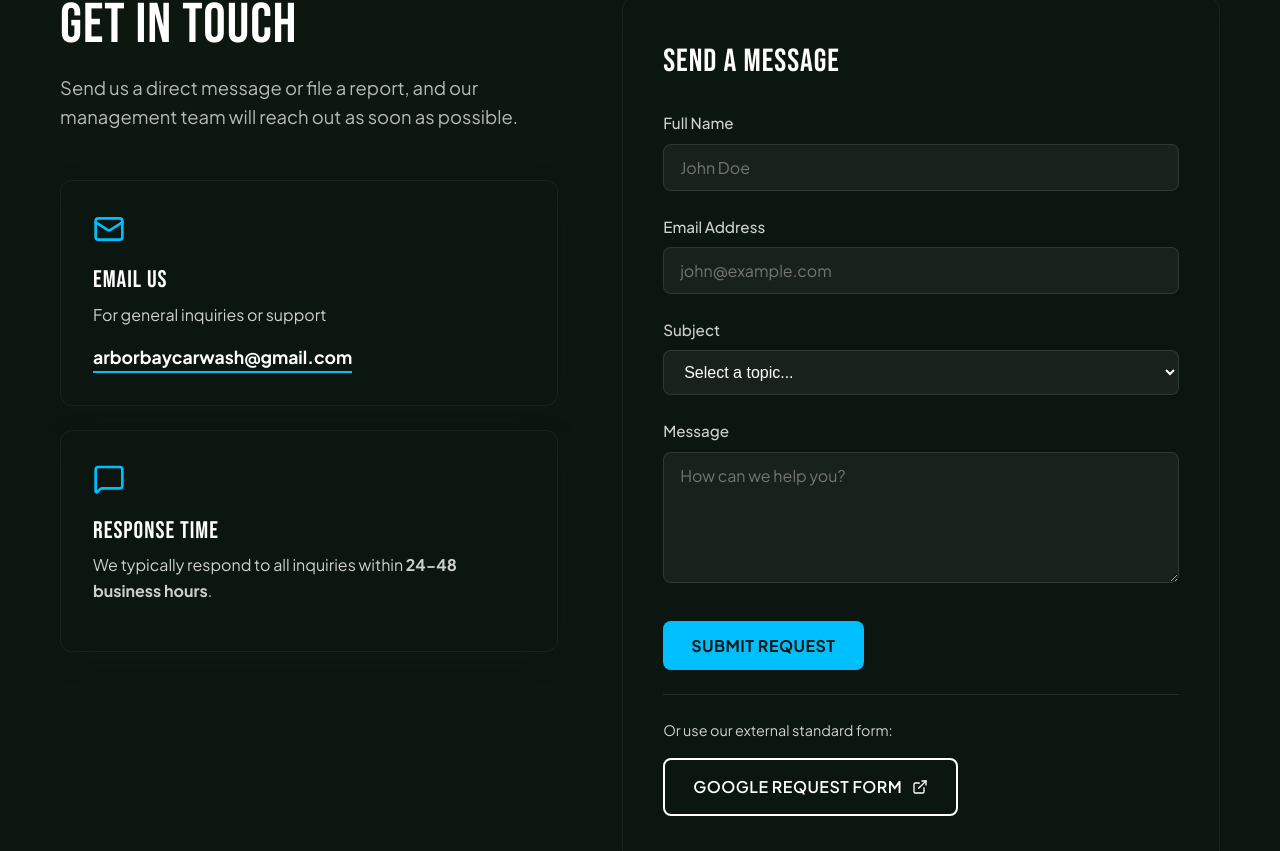
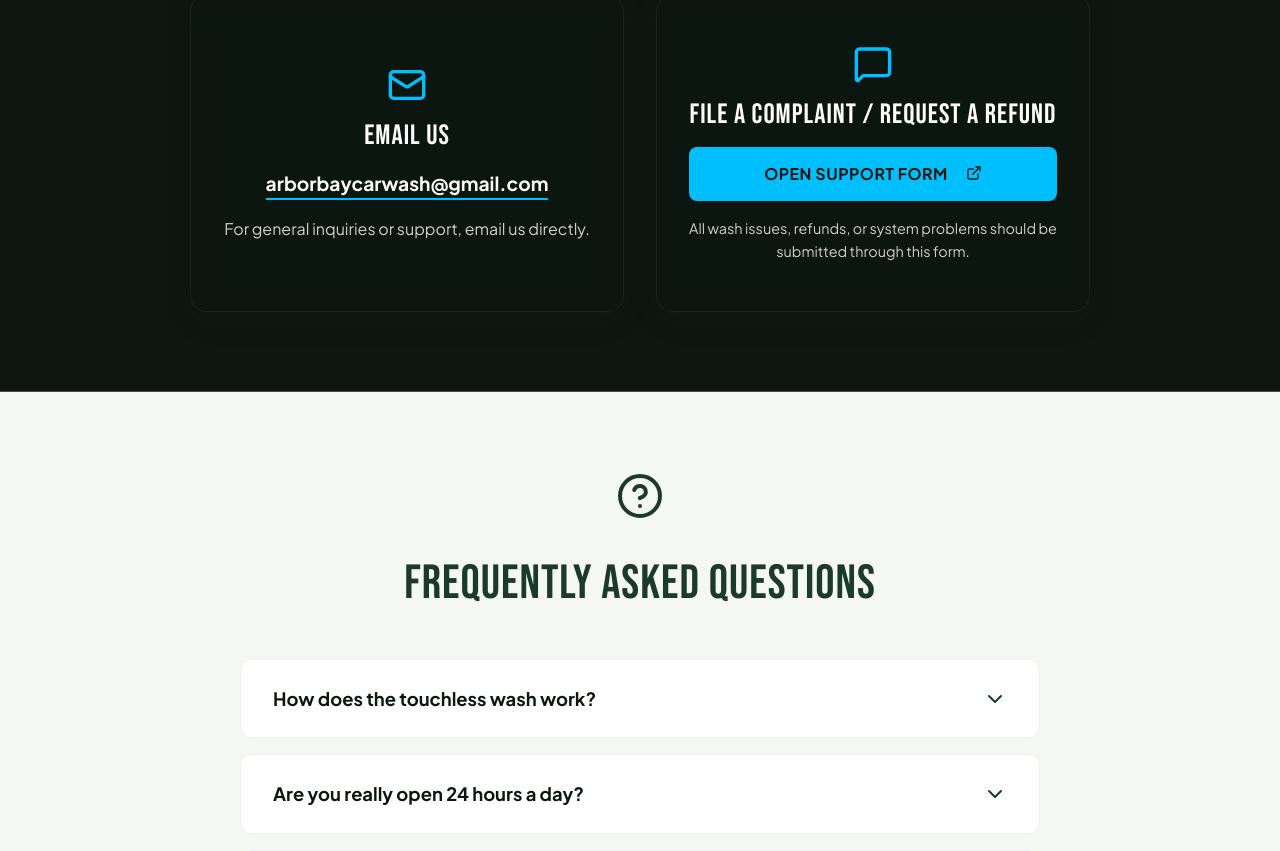
Before and after one commit to tylerbarcia3-ux/arbor-bay-carwash, a React (Vite) app: page /customer-support in a window 1280 px wide. Shown: the part 629-1480 px from the top of the page. Built offline with nearby package versions, Linux system fonts and the light colour scheme.

Commit message:
refactor(support): remove built-in contact form and simplify support options

```diff
--- a/src/pages/CustomerSupport.jsx
+++ b/src/pages/CustomerSupport.jsx
@@ -51,64 +51,29 @@ const CustomerSupport = () => {
 
       {/* Contact Section */}
       <section className="section contact-section bg-dark fade-in delay-1">
-        <div className="container contact-grid">
-           <div className="contact-info">
-             <h2>Get in Touch</h2>
-             <p className="subtitle">Send us a direct message or file a report, and our management team will reach out as soon as possible.</p>
+        <div className="container">
+           <div className="support-cards-grid">
+              {/* Card 1: Email Support */}
+              <div className="support-card glass-card text-center">
+                 <Mail size={40} color="var(--secondary)" className="mx-auto mb-3" />
+                 <h3>Email Us</h3>
+                 <a href={`mailto:${CONFIG.SUPPORT_EMAIL}`} className="contact-link mb-3">{CONFIG.SUPPORT_EMAIL}</a>
+                 <p className="text-light">For general inquiries or support, email us directly.</p>
+              </div>
 
-             <div className="info-cards">
-                <div className="info-card glass-card">
-                   <Mail size={32} color="var(--secondary)" className="mb-3" />
-                   <h3>Email Us</h3>
-                   <p>For general inquiries or support</p>
-                   <a href={`mailto:${CONFIG.SUPPORT_EMAIL}`} className="contact-link">{CONFIG.SUPPORT_EMAIL}</a>
-                </div>
-
-                <div className="info-card glass-card">
-                   <MessageSquare size={32} color="var(--secondary)" className="mb-3" />
-                   <h3>Response Time</h3>
-                   <p>We typically respond to all inquiries within <strong>24-48 business hours</strong>.</p>
-                </div>
-             </div>
-           </div>
-
-           <div className="contact-form-container glass-card">
-              <h3>Send a Message</h3>
-              <form className="contact-form" onSubmit={(e) => { e.preventDefault(); alert("Form submitted (Demo)"); }}>
-                 <div className="form-group">
-                    <label>Full Name</label>
-                    <input type="text" placeholder="John Doe" required />
-                 </div>
-
-                 <div className="form-group">
-                    <label>Email Address</label>
-                    <input type="email" placeholder="john@example.com" required />
-                 </div>
-
-                 <div className="form-group">
-                    <label>Subject</label>
-                    <select required>
-                       <option value="">Select a topic...</option>
-                       <option value="refund">Request a Refund</option>
-                       <option value="complaint">File a Complaint</option>
-                       <option value="question">General Question</option>
-                       <option value="feedback">Feedback</option>
-                    </select>
-                 </div>
-
-                 <div className="form-group">
-                    <label>Message</label>
-                    <textarea rows="5" placeholder="How can we help you?" required></textarea>
-                 </div>
-
-                 <button type="submit" className="btn btn-secondary w-100 mt-2">Submit Request</button>
-              </form>
-
-              <div className="mt-4 pt-4 border-top text-center">
-                 <p className="text-sm mb-3 text-light">Or use our external standard form:</p>
-                 <a href="https://docs.google.com/forms/d/e/1FAIpQLSeQ0E2t8m8kQ6_YwT7V29y8s76Z1O81I/viewform?usp=sf_link" target="_blank" rel="noopener noreferrer" className="btn btn-outline w-100">
-                    Google Request Form <ExternalLink size={16} />
+              {/* Card 2: Google Form */}
+              <div className="support-card glass-card text-center">
+                 <MessageSquare size={40} color="var(--secondary)" className="mx-auto mb-3" />
+                 <h3>File a Complaint / Request a Refund</h3>
+                 <a
+                   href="https://docs.google.com/forms/d/e/1FAIpQLSe8R4brvq_9-vMC8WMN1ZxJqaTpHXQVQtgsS4q9_R1wB-xeGg/viewform"
+                   target="_blank"
+                   rel="noopener noreferrer"
+                   className="btn btn-secondary w-100 mb-3"
+                 >
+                    Open Support Form <ExternalLink size={16} className="ml-2 inline-icon" />
                  </a>
+                 <p className="text-light text-sm">All wash issues, refunds, or system problems should be submitted through this form.</p>
               </div>
            </div>
         </div>
@@ -150,63 +115,43 @@ const CustomerSupport = () => {
 
         .contact-section { padding: 5rem 0 8rem; position: relative; }
 
-        .contact-grid {
+        .support-cards-grid {
            display: grid;
-           grid-template-columns: 1fr 1.2fr;
-           gap: 4rem;
-           align-items: start;
+           grid-template-columns: 1fr 1fr;
+           gap: 2rem;
+           max-width: 900px;
+           margin: 0 auto;
         }
 
-        .contact-info h2 { font-size: 3.5rem; margin-bottom: 1rem; color: var(--white); }
-        .contact-info .subtitle { font-size: 1.15rem; color: rgba(255,255,255,0.7); margin-bottom: 3rem; line-height: 1.6; }
+        .support-card {
+           padding: 3rem 2rem;
+           border-radius: 16px;
+           display: flex;
+           flex-direction: column;
+           justify-content: center;
+        }
+        .support-card h3 { font-size: 1.75rem; color: var(--white); margin-bottom: 1rem; }
 
-        .info-cards { display: grid; gap: 1.5rem; }
-        .info-card { padding: 2rem; border-radius: 12px; }
-        .info-card h3 { font-size: 1.5rem; color: var(--white); margin-bottom: 0.5rem; }
-        .info-card p { color: rgba(255,255,255,0.6); margin-bottom: 1rem; }
         .mb-3 { margin-bottom: 1rem; }
-        .mt-2 { margin-top: 0.5rem; }
-        .mt-4 { margin-top: 1.5rem; }
-        .pt-4 { padding-top: 1.5rem; }
-        .border-top { border-top: 1px solid rgba(255,255,255,0.1); }
         .text-sm { font-size: 0.9rem; }
-        .text-light { color: rgba(255,255,255,0.6); }
+        .text-light { color: rgba(255,255,255,0.7); line-height: 1.6; }
+        .text-center { text-align: center; }
+        .mx-auto { margin-left: auto; margin-right: auto; }
+        .w-100 { width: 100%; }
+        .inline-icon { display: inline-block; vertical-align: middle; margin-left: 8px; margin-top: -2px; }
 
         .contact-link {
            color: var(--white);
            font-weight: 700;
-           font-size: 1.1rem;
+           font-size: 1.2rem;
            border-bottom: 2px solid var(--secondary);
            display: inline-block;
+           align-self: center;
         }
         .contact-link:hover { color: var(--secondary); border-color: var(--white); }
 
-        .contact-form-container { padding: 3rem 2.5rem; border-radius: 16px; }
-        .contact-form-container h3 { font-size: 2rem; color: var(--white); margin-bottom: 2rem; }
-
-        .form-group { margin-bottom: 1.5rem; }
-        .form-group label { display: block; color: rgba(255,255,255,0.8); margin-bottom: 8px; font-weight: 500; font-size: 0.95rem; }
-        .form-group input, .form-group select, .form-group textarea {
-           width: 100%;
-           background: rgba(255,255,255,0.05);
-           border: 1px solid rgba(255,255,255,0.1);
-           border-radius: 8px;
-           padding: 12px 16px;
-           color: var(--white);
-           font-size: 1rem;
-           transition: var(--transition);
-        }
-        .form-group input:focus, .form-group select:focus, .form-group textarea:focus {
-           outline: none;
-           border-color: var(--secondary);
-           background: rgba(255,255,255,0.08);
-           box-shadow: 0 0 0 3px rgba(0,191,255,0.1);
-        }
-        .form-group option { background: var(--bg-dark); color: var(--white); }
-
         /* FAQ Section */
         .text-dark { color: var(--text-dark); }
-        .mx-auto { margin-left: auto; margin-right: auto; }
         .mb-4 { margin-bottom: 2rem; }
 
         .faq-section { padding: 6rem 0; }
@@ -252,13 +197,8 @@ const CustomerSupport = () => {
            font-size: 1.05rem;
         }
 
-        @media (max-width: 992px) {
-           .contact-grid { grid-template-columns: 1fr; }
-           .info-cards { grid-template-columns: 1fr 1fr; }
-        }
         @media (max-width: 768px) {
-           .info-cards { grid-template-columns: 1fr; }
-           .contact-form-container { padding: 2rem 1.5rem; }
+           .support-cards-grid { grid-template-columns: 1fr; }
         }
       `}} />
     </div>
```
